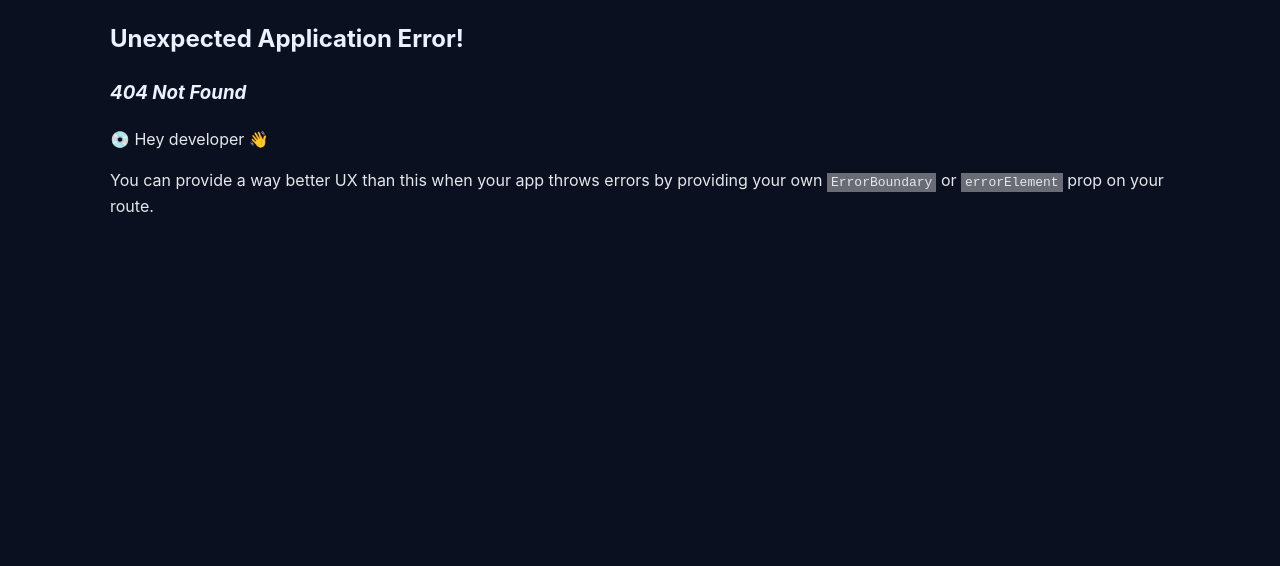
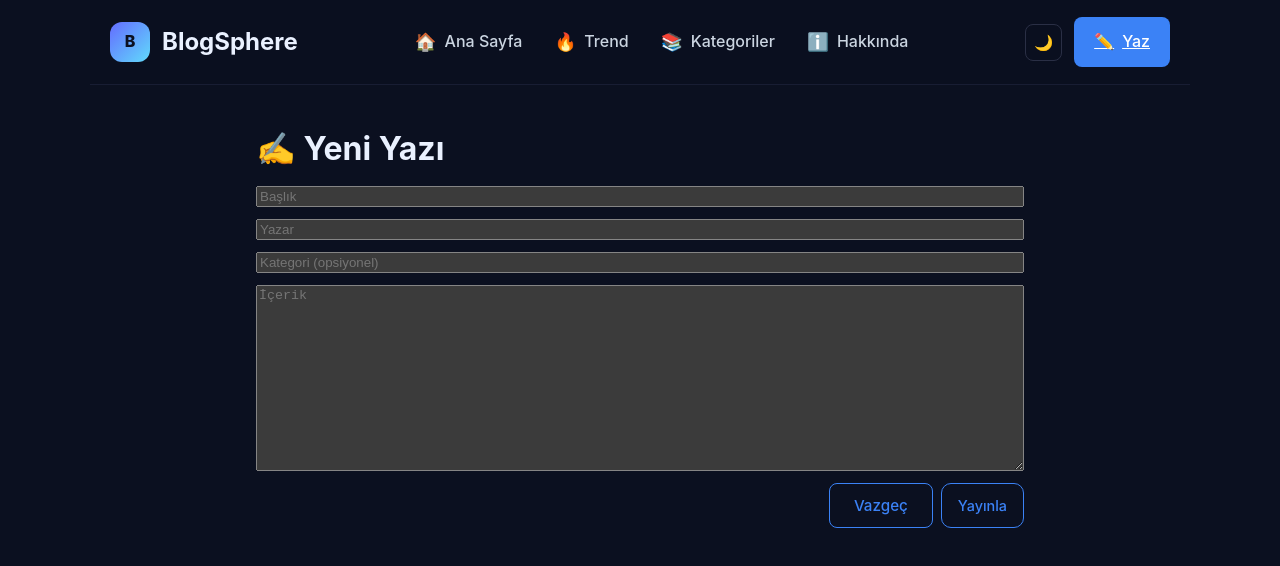
Before and after one commit to firatdemir47/blogsphere-frontend, a React (Vite) app: page /write in a window 1280 px wide. Before the commit this address had no page. Shown: the top 566 px of the page. Built offline with nearby package versions, Linux system fonts and the light colour scheme.

Commit message:
feat: add write page and /write route; wire Yaz button (clean)

```diff
--- a/src/component/Navigation.jsx
+++ b/src/component/Navigation.jsx
@@ -41,10 +41,10 @@ export default function Navigation() {
           <button className="theme-toggle" onClick={() => document.body.classList.toggle('light-theme')}>
             🌙
           </button>
-          <button className="write-btn">
+          <Link to="/write" className="write-btn">
             <span className="write-icon">✏️</span>
             <span className="write-text">Yaz</span>
-          </button>
+          </Link>
         </div>
 
         <button
--- a/src/main.jsx
+++ b/src/main.jsx
@@ -7,6 +7,7 @@ import BlogDetail from './routes/BlogDetail.jsx'
 import Trending from './routes/Trending.jsx'
 import Categories from './routes/Categories.jsx'
 import About from './routes/About.jsx'
+import Write from './routes/Write.jsx'
 
 const router = createBrowserRouter([
   { path: '/', element: <App /> },
@@ -14,6 +15,7 @@ const router = createBrowserRouter([
   { path: '/trending', element: <Trending /> },
   { path: '/categories', element: <Categories /> },
   { path: '/about', element: <About /> },
+  { path: '/write', element: <Write /> },
 ])
 
 createRoot(document.getElementById('root')).render(
--- /dev/null
+++ b/src/routes/Write.jsx
@@ -0,0 +1,79 @@
+import { useState } from 'react'
+import { useNavigate } from 'react-router-dom'
+import Navigation from '../component/Navigation'
+
+export default function Write() {
+  const navigate = useNavigate()
+  const [title, setTitle] = useState('')
+  const [content, setContent] = useState('')
+  const [author, setAuthor] = useState('')
+  const [category, setCategory] = useState('')
+  const [submitting, setSubmitting] = useState(false)
+  const [error, setError] = useState('')
+
+  async function handleSubmit(e) {
+    e.preventDefault()
+    setSubmitting(true)
+    setError('')
+    try {
+      const res = await fetch('http://localhost:3000/api/blogs', {
+        method: 'POST',
+        headers: { 'Content-Type': 'application/json' },
+        body: JSON.stringify({ title, content, author, category })
+      })
+      if (!res.ok) throw new Error('Kaydetme başarısız')
+      const created = await res.json()
+      navigate(`/blog/${created.id}`)
+    } catch (err) {
+      setError(err.message || 'Bir hata oluştu')
+    } finally {
+      setSubmitting(false)
+    }
+  }
+
+  return (
+    <>
+      <Navigation />
+      <div className="write-page" style={{ maxWidth: 800, margin: '0 auto', padding: 16 }}>
+        <h1 style={{ marginBottom: 12 }}>✍️ Yeni Yazı</h1>
+        {error && <p className="error" style={{ color: 'tomato', marginBottom: 12 }}>{error}</p>}
+        <form onSubmit={handleSubmit} className="write-form" style={{ display: 'grid', gap: 12 }}>
+          <input
+            className="input"
+            placeholder="Başlık"
+            value={title}
+            onChange={(e) => setTitle(e.target.value)}
+            required
+          />
+          <input
+            className="input"
+            placeholder="Yazar"
+            value={author}
+            onChange={(e) => setAuthor(e.target.value)}
+            required
+          />
+          <input
+            className="input"
+            placeholder="Kategori (opsiyonel)"
+            value={category}
+            onChange={(e) => setCategory(e.target.value)}
+          />
+          <textarea
+            className="textarea"
+            placeholder="İçerik"
+            value={content}
+            onChange={(e) => setContent(e.target.value)}
+            rows={12}
+            required
+          />
+          <div style={{ display: 'flex', gap: 8, justifyContent: 'flex-end' }}>
+            <button type="button" className="cta-secondary" onClick={() => navigate(-1)} disabled={submitting}>Vazgeç</button>
+            <button type="submit" className="read-btn" disabled={submitting}>
+              {submitting ? 'Kaydediliyor...' : 'Yayınla'}
+            </button>
+          </div>
+        </form>
+      </div>
+    </>
+  )
+}
```
